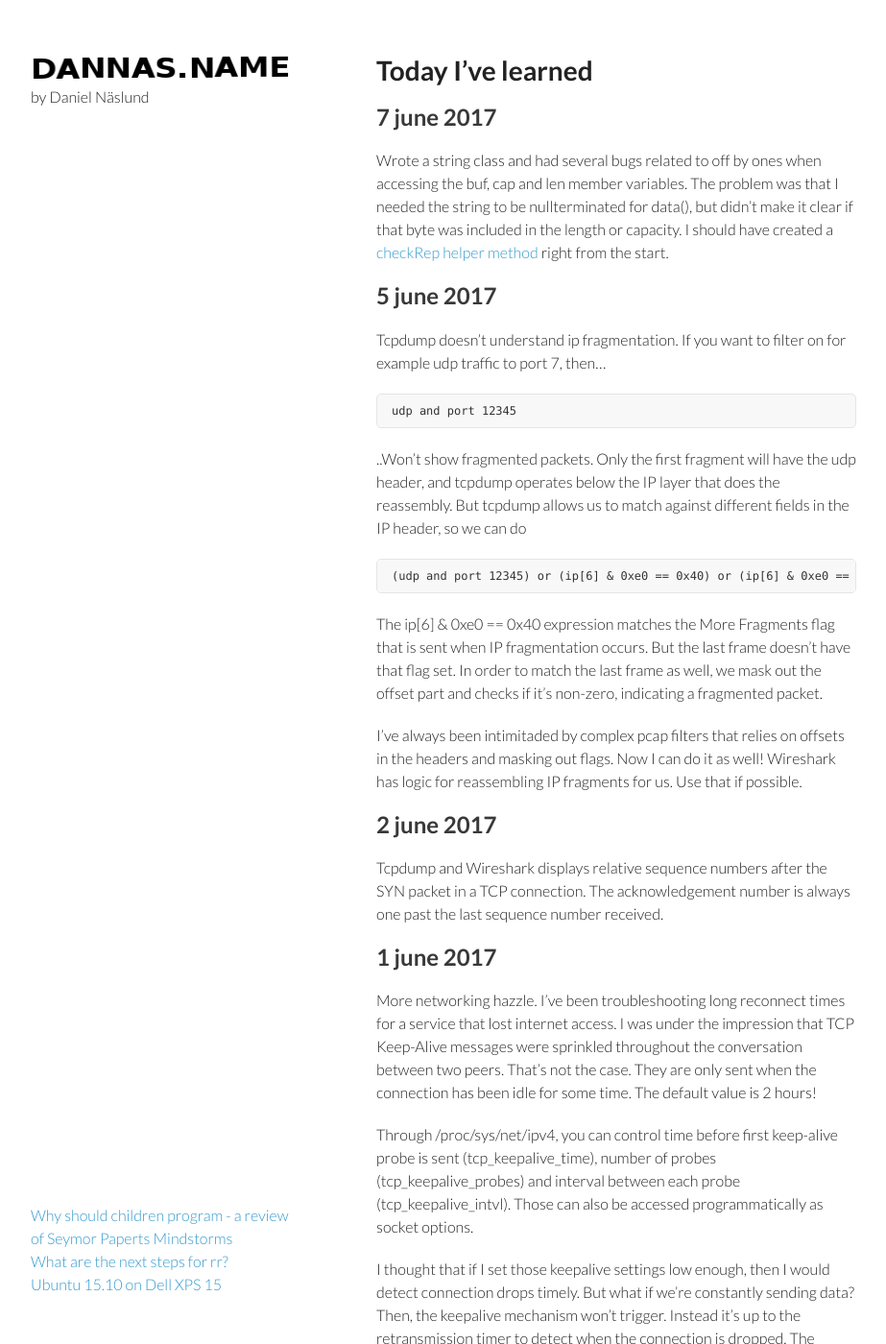
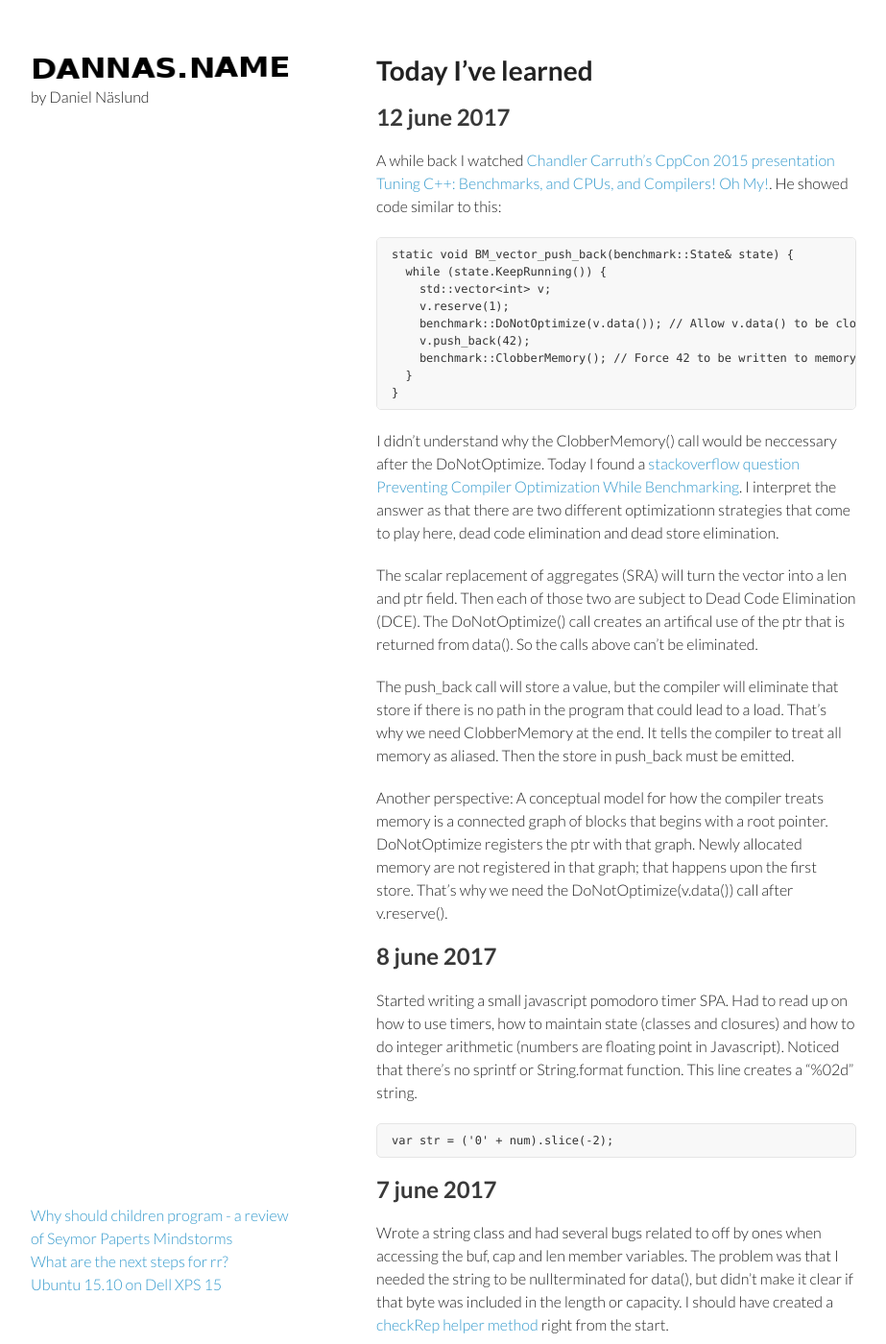
Before and after one commit to dannas/dannas.github.com, a Jekyll site: the page built from TIL.markdown, in a window 1280 px wide and 1400 px high. Shown: the whole window at 96% size, without its empty margins (178-1101 px from the left). Built offline with Jekyll 4.4.1, drawn with Linux system fonts in a browser that asks for light colours; our own code applies the rules of GitHub Pages for plain Markdown files.

Commit message:
Another TIL.

```diff
--- a/TIL.markdown
+++ b/TIL.markdown
@@ -1,4 +1,49 @@
 # Today I've learned
+
+## 12 june 2017
+A while back I watched
+[Chandler Carruth's CppCon 2015 presentation Tuning C++: Benchmarks, and CPUs, and Compilers! Oh My!](https://www.youtube.com/watch?v=nXaxk27zwlk).
+He showed code similar to this:
+
+    static void BM_vector_push_back(benchmark::State& state) {
+      while (state.KeepRunning()) {
+        std::vector<int> v;
+        v.reserve(1);
+        benchmark::DoNotOptimize(v.data()); // Allow v.data() to be clobbered.
+        v.push_back(42);
+        benchmark::ClobberMemory(); // Force 42 to be written to memory.
+      }
+    }
+
+I didn't understand why the ClobberMemory() call would be neccessary after the
+DoNotOptimize. Today I found a
+[stackoverflow question Preventing Compiler Optimization While Benchmarking](https://stackoverflow.com/questions/40122141/preventing-compiler-optimizations-while-benchmarking).
+I interpret the answer as that there are two different optimizationn strategies
+that come to play here, dead code elimination and dead store elimination.
+
+The scalar replacement of aggregates (SRA) will turn the vector into a len and
+ptr field. Then each of those two are subject to Dead Code Elimination (DCE).
+The DoNotOptimize() call creates an artifical use of the ptr that is returned
+from data(). So the calls above can't be eliminated.
+
+The push_back call will store a value, but the compiler will eliminate that store
+if there is no path in the program that could lead to a load. That's why we need
+ClobberMemory at the end. It tells the compiler to treat all memory as aliased.
+Then the store in push_back must be emitted.
+
+Another perspective: A conceptual model for how the compiler treats memory is a
+connected graph of blocks that begins with a root pointer. DoNotOptimize
+registers the ptr with that graph. Newly allocated memory are not registered in
+that graph; that happens upon the first store. That's why we need the
+DoNotOptimize(v.data()) call after v.reserve().
+
+## 8 june 2017
+Started writing a small javascript pomodoro timer SPA. Had to read up on how to
+use timers, how to maintain state (classes and closures) and how to do integer
+arithmetic (numbers are floating point in Javascript). Noticed that there's no
+sprintf or String.format function. This line creates a "%02d" string.
+
+    var str = ('0' + num).slice(-2);
 
 ## 7 june 2017
 Wrote a string class and had several bugs related to off by ones when accessing
```
